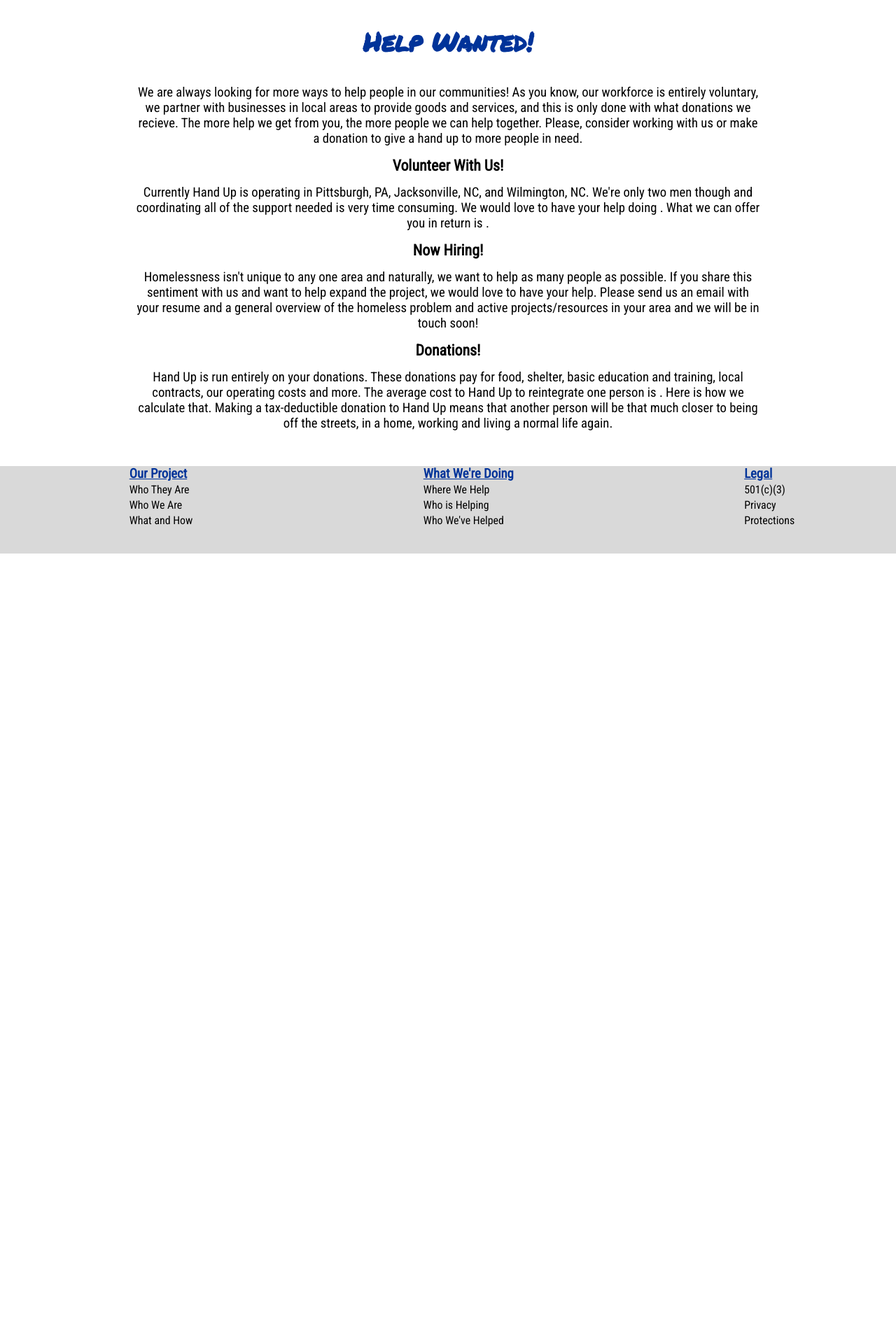
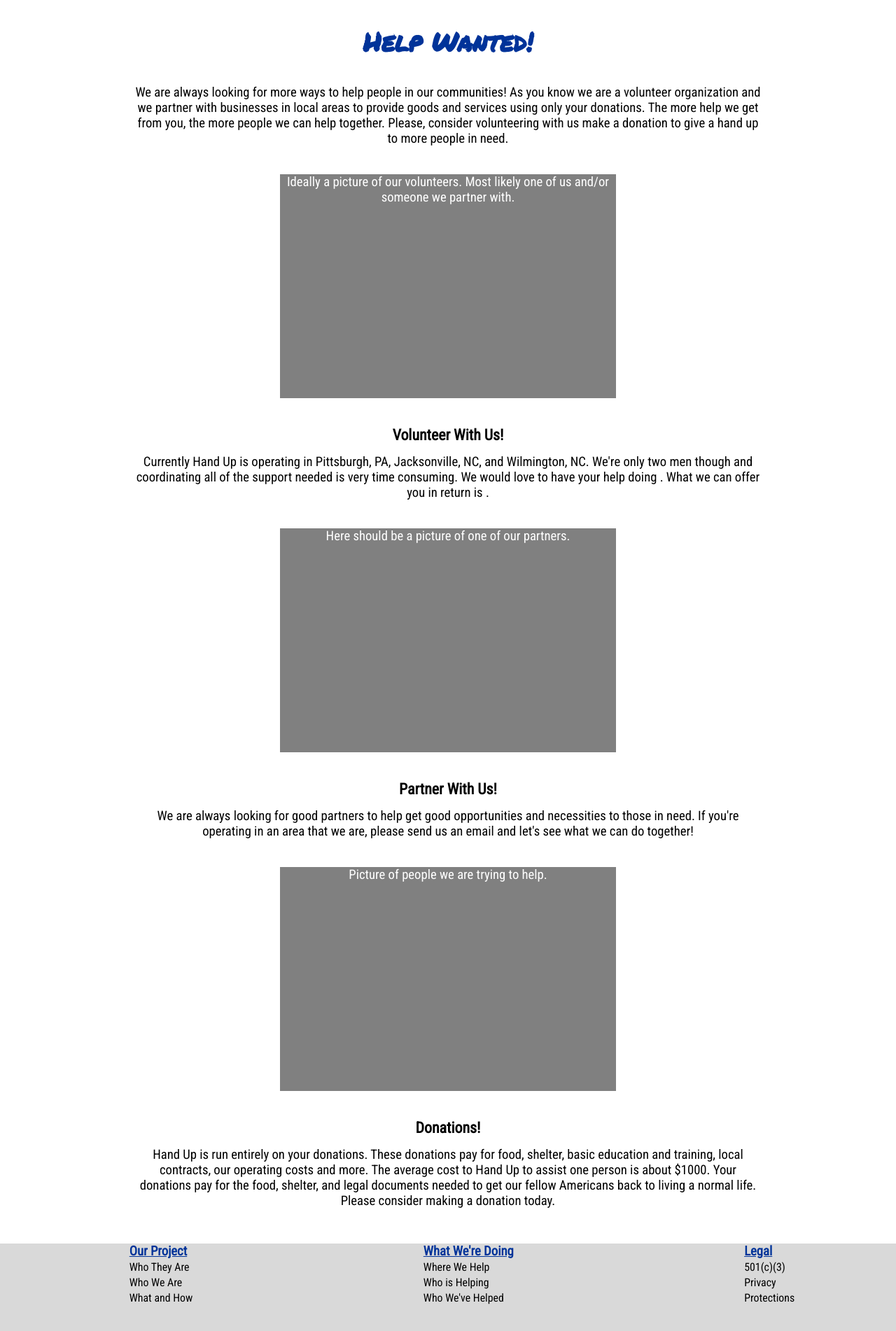
Before and after one commit to zkerr577/Bubble, a PHP site: page /help-us.php in a window 1280 px wide. Shown: the part 73-1975 px from the top of the page at 70% size. Before the commit the page ends 864 px from the top, so only its background shows below. Run offline with PHP 8.4, Linux system fonts and the light colour scheme; some libraries are stand-ins or nearby versions.

Commit message:
Working Again

```diff
--- a/about-us.php
+++ b/about-us.php
@@ -22,7 +22,7 @@
             <div class="left">
 
                 <div>
-                    <img src="imgs/Drew.png" alt="Super Lawyer Man Man Man Man" id="drew">
+                    <img src="imgs/Drew.jpg" alt="" id="drew">
                 </div>
 
                 <h3 class="bigSpace">Drew Kerr</h3>
@@ -36,7 +36,7 @@
             <div class="right">
 
                 <div>
-                    <img src="imgs/Zak.jpg" alt="'Splody boi" id="zak">
+                    <img src="imgs/Zak.jpg" alt="" id="zak">
                 </div>
 
                 <h3 class="bigSpace">Zakary Kerr</h3>
--- a/help-us.php
+++ b/help-us.php
@@ -2,7 +2,7 @@
 <html lang="en-US">
 
 <?php define("TITLE", "Help Us");
-    define("DESCRIPTION", "Want to help some people in need? See how you can help here!");
+    define("DESCRIPTION", "Hand Up needs your help. We run entirely on donations and are always looking for new partners and volunteers. See how you can help us today and let's work together!");
     include("includes/head.php"); ?>
 
 <body>
@@ -15,22 +15,33 @@
                 <div class="center">
                     <h1 class="divTitle">Help Wanted!</h1>
                     <div class="space">
-                        <p>We are always looking for more ways to help people in our communities! As you know, our workforce is entirely voluntary, we partner with businesses in local areas to provide goods and services, and this is only done with what donations we recieve. The more help we get from you, the more people we can help together. Please, consider working with us or make a donation to give a hand up to more people in need.</p>
+                        <p>We are always looking for more ways to help people in our communities! As you know we are a volunteer organization and we partner with businesses in local areas to provide goods and services using only your donations. The more help we get from you, the more people we can help together. Please, consider volunteering with us make a donation to give a hand up to more people in need.</p>
 
-                        <div class="placehold"></div>
+                        <div class="placehold">Ideally a picture of our volunteers. Most likely one of us and/or someone we partner with.</div>
 
                         <h3 class="space" id="volunteer">Volunteer With Us!</h3>
                         <p>Currently Hand Up is operating in Pittsburgh, PA, Jacksonville, NC, and Wilmington, NC. We're only two men though and coordinating all of the support needed is very time consuming. We would love to have your help doing <!-- What positions do we have for volunteers and what are the job descriptions? -->. What we can offer you in return is <!-- What's the WIIFM for our volunteers? -->.</p>
 
-                        <div class="placehold"></div>
+
+
+                        <div class="placehold">Here should be a picture of one of our partners.</div>
+
+                        <h3 class="space" id="partnership">Partner With Us!</h3>
+                        <p>We are always looking for good partners to help get good opportunities and necessities to those in need. If you're operating in an area that we are, please send us an email and let's see what we can do together!</p>
+
+
+
+                        <!--<div class="placehold"></div>
 
                         <h3 class="space">Now Hiring!</h3>
-                        <p><!-- I don't mind not taking a penny from this, but I think we would be hard pressed to find other that share that sentiment and put in as much effort in other cities. We have to find out what compensation we can offer for people helping expand our reach. Consider looking at The American Red Cross as a model. -->Homelessness isn't unique to any one area and naturally, we want to help as many people as possible. If you share this sentiment with us and want to help expand the project, we would love to have your help. Please send us an email with your resume and a general overview of the homeless problem and active projects/resources in your area and we will be in touch soon!</p>
+                        <p> I don't mind not taking a penny from this, but I think we would be hard pressed to find other that share that sentiment and put in as much effort in other cities. We have to find out what compensation we can offer for people helping expand our reach. Consider looking at The American Red Cross as a model. Homelessness isn't unique to any one area and naturally, we want to help as many people as possible. If you share this sentiment with us and want to help expand the project, we would love to have your help. Please send us an email with your resume and a general overview of the homeless problem and active projects/resources in your area and we will be in touch soon!</p>-->
 
-                        <div class="placehold"></div>
+
+
+                        <div class="placehold">Picture of people we are trying to help.</div>
 
                         <h3 class="space" id="donate">Donations!</h3>
-                        <p>Hand Up is run entirely on your donations. These donations pay for food, shelter, basic education and training, local contracts, our operating costs and more. The average cost to Hand Up to reintegrate one person is <!-- Whenever we have an average of at least 5 people. -->. Here is how we calculate that. <!-- Link to disclosures, explain average, min, and max cost. --> Making a tax-deductible donation to Hand Up means that another person will be that much closer to being off the streets, in a home, working and living a normal life again.</p>
+                        <p>Hand Up is run entirely on your donations. These donations pay for food, shelter, basic education and training, local contracts, our operating costs and more. The average cost to Hand Up to assist one person is about $1000. Your donations pay for the food, shelter, and legal documents needed to get our fellow Americans back to living a normal life. Please consider making a donation today. <!-- Here is how we calculate that.  Link to disclosures, explain average, min, and max cost.  Making a tax-deductible donation to Hand Up means that another person will be that much closer to being off the streets, in a home, working and living a normal life again. --></p>
                     </div>
                 </div>
             </div>
--- a/style.css
+++ b/style.css
@@ -165,3 +165,11 @@ footer {
     background-color: #d9d9d9;
     width: 30vw;
 }
+
+.placehold {
+    height: 320px;
+    width: 480px;
+    margin: 40px auto;
+    background-color: gray;
+    color: white;
+}
```
Also changed, not shown: index.php (+4 -4 lines), what-we-do.php (+6 -5 lines), where-we-are.php (+6 -5 lines), who-they-are.php (added, +27 -0 lines), Drew.jpg (added).
